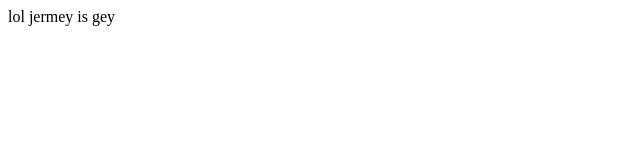
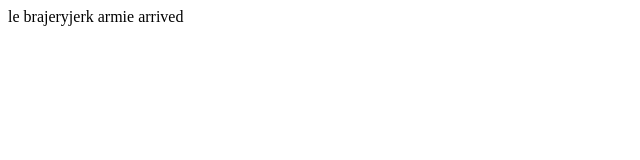
Before and after one commit to bud0001/mygithubpage, a plain HTML site: page index.html in a window 1280 px wide. Shown: the full height of the page, 0-640 px from the left. Drawn offline with Linux system fonts and the light colour scheme.

Commit message:
Update index.html

```diff
--- a/index.html
+++ b/index.html
@@ -1,3 +1,3 @@
 <html>
-  <body>lol jermey is gey</body>
+  <body>le brajeryjerk armie arrived</body>
   </html>
```
